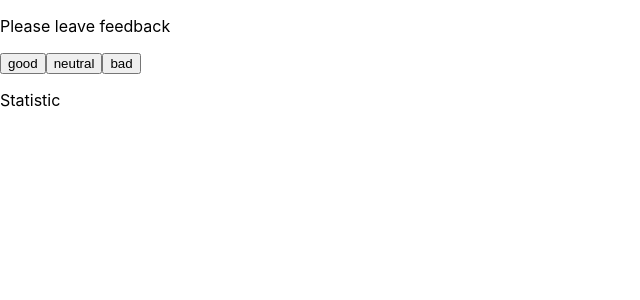
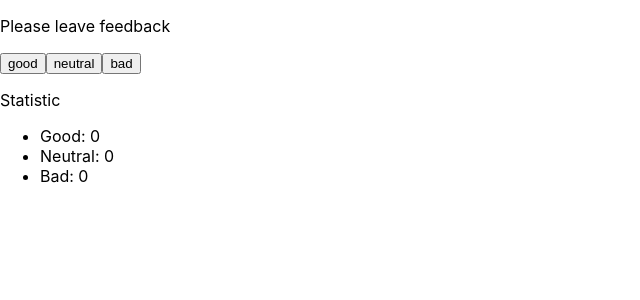
Before and after one commit to Evalac/homeWorkReact2, a React (Create React App) app: page / in a window 1280 px wide. Shown: the top 300 px of the page, without its empty margins (0-640 px from the left). Built offline with nearby package versions, Linux system fonts and the light colour scheme.

Commit message:
first step ready

```diff
--- a/src/components/App.jsx
+++ b/src/components/App.jsx
@@ -13,7 +13,7 @@ class App extends Component {
   };
 
   render() {
-    this.test();
+    // this.test();
 
     return (
       <>
@@ -23,7 +23,17 @@ class App extends Component {
             return <button key={index}>{key}</button>;
           })}
           <p>Statistic</p>
-          <ul></ul>
+          <ul>
+            {Object.entries(this.state).map(([key, value], index) => {
+              const capitalizedKey = key.charAt(0).toUpperCase() + key.slice(1);
+
+              return (
+                <li key={index}>
+                  {capitalizedKey}: {value}
+                </li>
+              );
+            })}
+          </ul>
         </div>
       </>
     );
```
